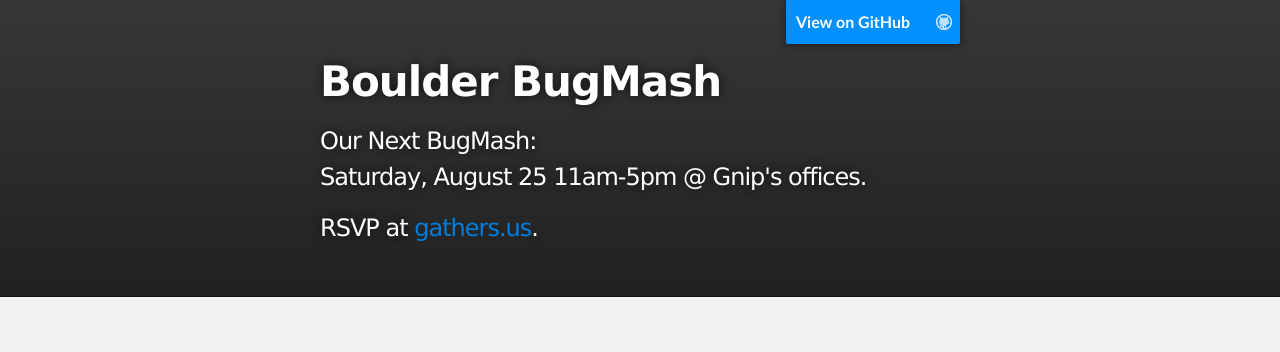
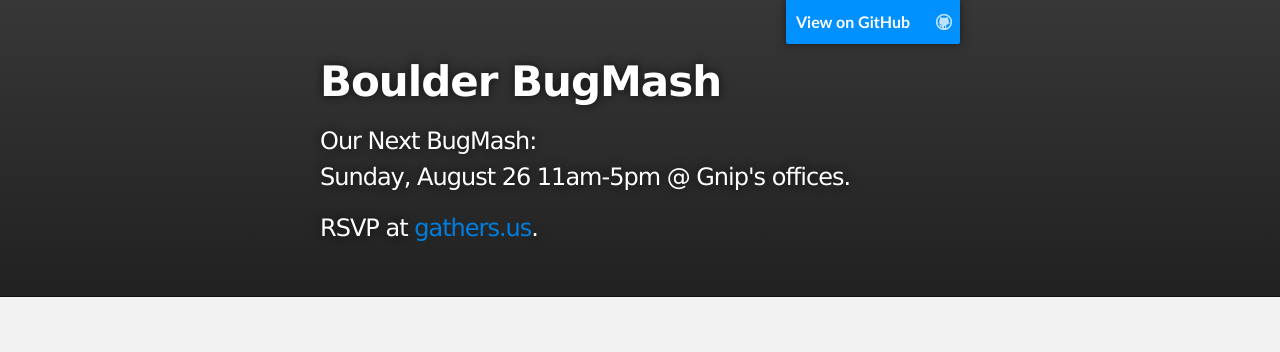
Before and after one commit to boulderbugmash/boulderbugmash.github.com, a Jekyll site: the page built from index.md, in a window 1280 px wide. Shown: the top 352 px of the page. Built offline with Jekyll 4.4.1, drawn with Linux system fonts in a browser that asks for light colours; Markdown is read by kramdown in place of the engine named in the settings.

Commit message:
update date in upcoming to the 26th.

```diff
--- a/_config.yml
+++ b/_config.yml
@@ -1,7 +1,7 @@
 
 title: Boulder BugMash
 description: Contribute to Open Source Software by getting together in a group and mashing bugs.
-upcoming: Our Next BugMash:<br> Saturday, August 25 11am-5pm @ Gnip's offices.</p> RSVP at <a href="http://gathers.us/events/boulder-rails-bugmash">gathers.us</a>.
+upcoming: Our Next BugMash:<br> Sunday, August 26 11am-5pm @ Gnip's offices.</p> RSVP at <a href="http://gathers.us/events/boulder-rails-bugmash">gathers.us</a>.
 excludes: ["CNAME"]
 markdown: maruku
 pygments: true
```
